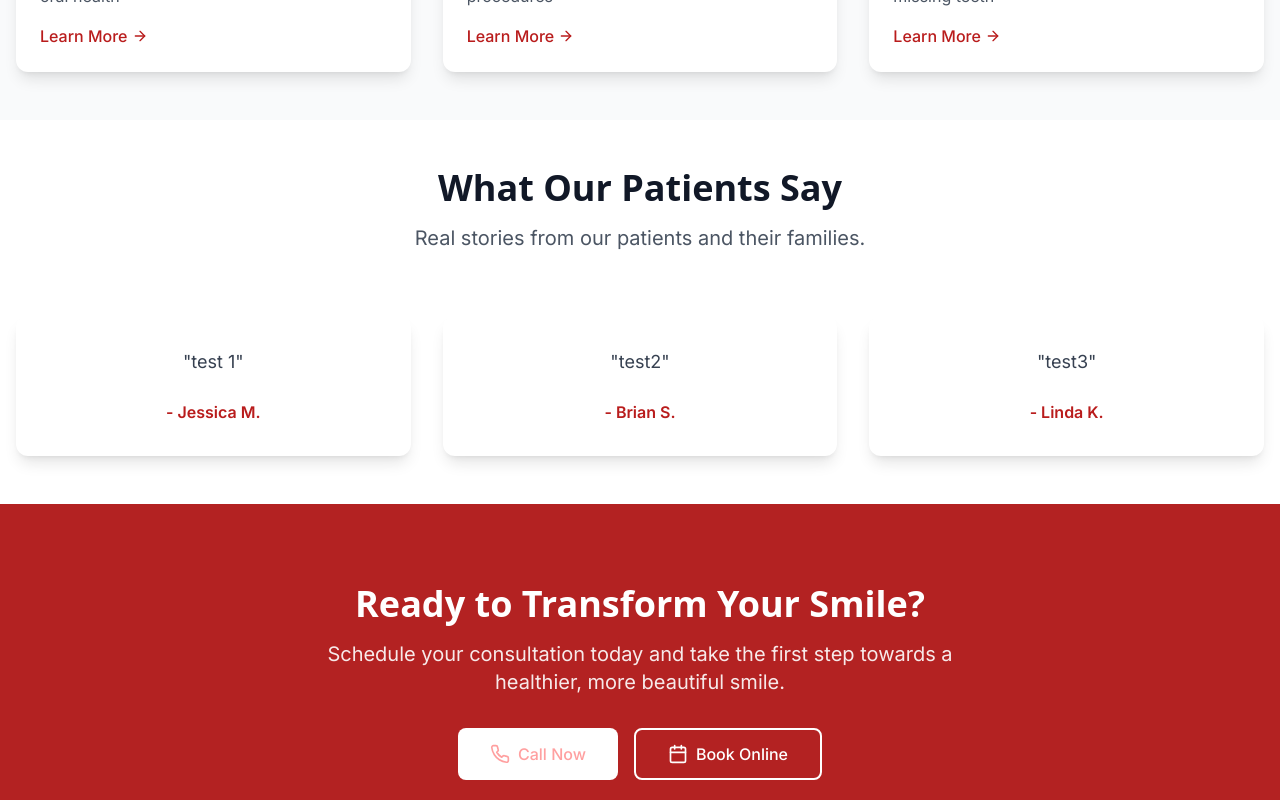
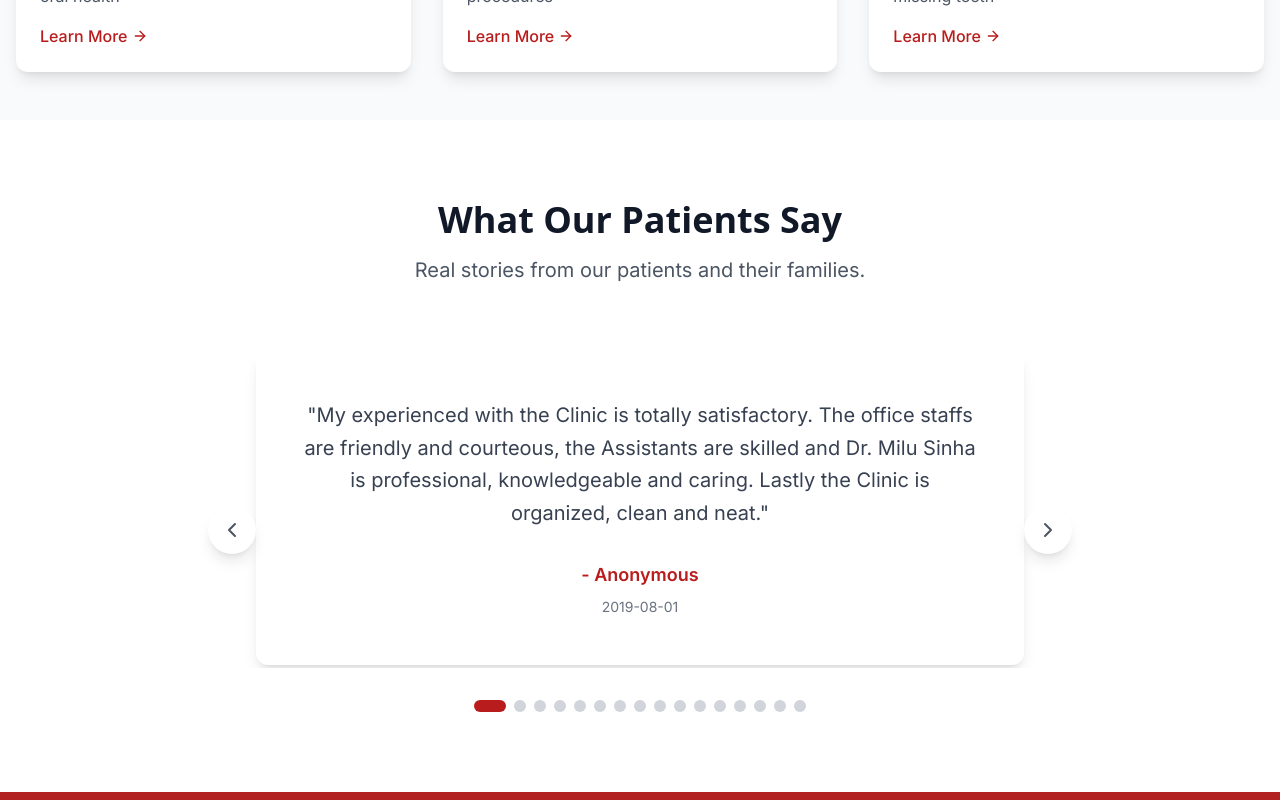
Before and after one commit to nikhil-s1nha/smzoWebsite, a Next.js app: page / in a window 1280 px wide. Shown: the part 1920-2720 px from the top of the page. Built offline with nearby package versions, Linux system fonts and the light colour scheme.

Commit message:
testimonials

```diff
--- a/app/page.tsx
+++ b/app/page.tsx
@@ -1,7 +1,8 @@
 'use client'
 
-import { motion } from 'framer-motion'
+import { motion, AnimatePresence } from 'framer-motion'
 import { useInView } from 'react-intersection-observer'
+import { useState, useEffect } from 'react'
 import {
   Heart,
   Shield,
@@ -12,7 +13,9 @@ import {
   CheckCircle,
   Phone,
   Calendar,
-  MapPin
+  MapPin,
+  ChevronLeft,
+  ChevronRight
 } from 'lucide-react'
 import Navigation from '@/components/Navigation'
 import Image from 'next/image';
@@ -66,18 +69,104 @@ export default function Home() {
 
   const testimonials = [
     {
-      name: "Jessica M.",
-      text: "test 1"
+      name: "Anonymous",
+      text: "My experienced with the Clinic is totally satisfactory. The office staffs are friendly and courteous, the Assistants are skilled and Dr. Milu Sinha is professional, knowledgeable and caring. Lastly the Clinic is organized, clean and neat.",
+      date: "2019-08-01"
     },
     {
-      name: "Brian S.",
-      text: "test2"
+      name: "Ryan Yamagata",
+      text: "Very caring and efficient staff.",
+      date: "2019-07-30"
     },
     {
-      name: "Linda K.",
-      text: "test3"
+      name: "Manish Gautam",
+      text: "Excellent.",
+      date: "2019-05-12"
+    },
+    {
+      name: "Ariana Aguilera",
+      text: "My kids love coming to the dentist. Dr. Sinha and her team are always friendly and provide excellent service.",
+      date: "2019-02-12"
+    },
+    {
+      name: "Chinh Pham",
+      text: "Thank you Dr. Milu Sinha for your gentle and kind care….Best regards.",
+      date: "2019-01-31"
+    },
+    {
+      name: "Reema Suresh",
+      text: "Brenda and Dr. Milu were great. I was very nervous about my wisdom teeth removal procedure and they put me at ease. They were very understanding and explained the procedure and addressed all my concerns. Dr. Phan was great as well. He is very specialized at what he does and was very thorough and quick. I did not feel any pain. I would definitely recommend Smile Zone Family Dental and will come back here again!",
+      date: "2018-11-12"
+    },
+    {
+      name: "Noor Mumtaz",
+      text: "Great staff and service. I take my kids here and they are wonderful with them to help decrease their anxiety about going to the dentist. The staff make it a relaxing experience.",
+      date: "2018-11-12"
+    },
+    {
+      name: "Francisco Ilog",
+      text: "An Excellent Dentist.. The best Dentist I have encountered.. Really care about her patients well being..",
+      date: "2018-10-31"
+    },
+    {
+      name: "Mohammed Hussain",
+      text: "Great Service and no waiting, friendly staff able to answer any questions.",
+      date: "2018-10-16"
+    },
+    {
+      name: "Abdul-Rahman Mohammed",
+      text: "I fully satisfied with Smile Zone Family Dental I e Dr Milu Sinha for my dental treatment. They are taking care of every patient with sincerity and utmost satisfaction to the patient",
+      date: "2018-07-21"
+    },
+    {
+      name: "Bobby Thomas",
+      text: "We loved the care and dedication the doctor has towards every aspect of the treatment. She was able to put me at ease and get my work done, to my expected levels. My family has been going to her for past 2 yrs and we have had no negative experiences.",
+      date: "2018-07-10"
+    },
+    {
+      name: "Lilian Maher",
+      text: "I started going to Smile Zone because it was near my work and home and loved it so much that after we moved, we traveled all the way from Oakland for dental visits. My oldest kid would always ask if he could go see Mr. Thirsty and friends. I was looking forward to bringing my twin babies to join the SZ family but I had to switch insurance otherwise we'd gladly make the trek for the most friendly and awesome dental office ever. They were not only great with kids but grown ups! We miss your wonderful dental team and wish you the best!",
+      date: "2018-04-21"
+    },
+    {
+      name: "Derrick Davis",
+      text: "I love milu! She has totally transformed my smile!!!! I am no longer embarrassed to smile in pictures!! My friends and family also go to her, they all thanked me for referring them to her. Milu is just pure GREATNESS",
+      date: "2017-11-12"
+    },
+    {
+      name: "Scarlett Mcintosh",
+      text: "She is the best dentist I've ever had. She listened to my concerns regarding my teeth and previous procedures, she explained what could be going on, and what steps I could take next. She obviously values informed consent and patients making the best decisions for themselves. She corrected poorly done fillings by a different dentist that had made my mouth uncomfortable for over a year. I like that she does the teeth cleanings to make sure she doesn't miss anything going on with your teeth. I feel very grateful to have such a great dentist that also accepts medi-cal. Her reviews were very reassuring and it was worth the long commute!!",
+      date: "2017-09-17"
+    },
+    {
+      name: "Katarina Raj",
+      text: "Since we started visiting Dr Milu Sinha it has always been a fun trip to the dentist's office. Everybody in her office is super nice – always cheerful and ready to help (whether it's rescheduling an appointment, babysitting my infant while I am getting my teeth checked or answering a million questions about a procedure). I also love how caring and patient they are with my 3-year-old son who usually does not want to go home from there.",
+      date: "2017-07-25"
+    },
+    {
+      name: "Shirley Henry",
+      text: "Let me first start off with saying I have a severe fear of dentist and that fear was part of what kept me from seeing a dentist for over 10 years. The entire staff team at Smile Zone were the most caring, understanding, gentle, and most patient dental office I have ever seen. I wish I could give this office 100 star rating. The dentist and each and every staff member go the extra mile to make you feel as comfortable as possible. For me I had not seen a dentist for more than 10 years I had to have multiple root canals done (ouch right) NO! The same day and even by the next day I felt little to no pain after the root canals. The staff went above and beyond to put my nerves at ease and they did a terrific job. I can't thank everyone at Smile Zone enough for the top notch service and care they provided to me. I will be scheduling appointments for my husband and my children as well. I would recommend Smile Zone to anyone looking for a kind, gentle, and caring dentist. Thank You to all the staff at Smile Zone Family Dental you are truly amazing.",
+      date: "2015-04-30"
     }
   ]
+
+  const [currentTestimonial, setCurrentTestimonial] = useState(0)
+
+  useEffect(() => {
+    const interval = setInterval(() => {
+      setCurrentTestimonial((prev) => (prev + 1) % testimonials.length)
+    }, 20000) // 20 seconds
+
+    return () => clearInterval(interval)
+  }, [testimonials.length])
+
+  const nextTestimonial = () => {
+    setCurrentTestimonial((prev) => (prev + 1) % testimonials.length)
+  }
+
+  const prevTestimonial = () => {
+    setCurrentTestimonial((prev) => (prev - 1 + testimonials.length) % testimonials.length)
+  }
 
   return (
     <div className="min-h-screen">
@@ -120,7 +209,7 @@ export default function Home() {
               />
               <h2 className="text-3xl font-bold text-gray-900 mb-2">Meet Dr. Milu Sinha</h2>
               <p className="text-lg text-gray-600 mb-6 max-w-md">
-                Dr. Sinha has been praciting
+              Dr. Milu Sinha, D.D.S, practices a full scope of general and cosmetic dentistry with 17 years of expertise ranging from porcelain crowns, dental implants, root canals, crowns and bridges .
               </p>
               <button
                 className="btn-primary px-8 py-3"
@@ -218,7 +307,7 @@ export default function Home() {
       </section>
 
       {/* Testimonials Section */}
-      <section className="py-12 bg-white">
+      <section className="py-20 bg-white">
         <div className="container mx-auto px-4">
           <motion.div
             initial={{ opacity: 0, y: 30 }}
@@ -234,19 +323,61 @@ export default function Home() {
             </p>
           </motion.div>
 
-          <div className="grid md:grid-cols-3 gap-8">
-            {testimonials.map((testimonial, index) => (
-              <motion.div
-                key={testimonial.name}
-                initial={{ opacity: 0, y: 30 }}
-                whileInView={{ opacity: 1, y: 0 }}
-                transition={{ duration: 0.6, delay: index * 0.1 }}
-                className="card p-8 text-center"
-              >
-                <p className="text-lg text-gray-700 mb-6">"{testimonial.text}"</p>
-                <div className="font-semibold text-primary-600">- {testimonial.name}</div>
-              </motion.div>
-            ))}
+          {/* Testimonials Carousel */}
+          <div className="relative max-w-4xl mx-auto">
+            <div className="relative h-80 overflow-hidden rounded-xl">
+              <AnimatePresence mode="wait">
+                <motion.div
+                  key={currentTestimonial}
+                  initial={{ opacity: 0, x: 100 }}
+                  animate={{ opacity: 1, x: 0 }}
+                  exit={{ opacity: 0, x: -100 }}
+                  transition={{ duration: 0.5 }}
+                  className="absolute inset-0 flex items-center justify-center"
+                >
+                  <div className="card p-12 text-center max-w-3xl">
+                    <p className="text-xl text-gray-700 mb-8 leading-relaxed">
+                      "{testimonials[currentTestimonial].text}"
+                    </p>
+                    <div className="font-semibold text-primary-600 text-lg">
+                      - {testimonials[currentTestimonial].name}
+                    </div>
+                    <div className="text-sm text-gray-500 mt-2">
+                      {testimonials[currentTestimonial].date}
+                    </div>
+                  </div>
+                </motion.div>
+              </AnimatePresence>
+            </div>
+
+            {/* Navigation Buttons */}
+            <button
+              onClick={prevTestimonial}
+              className="absolute left-4 top-1/2 transform -translate-y-1/2 bg-white rounded-full p-3 shadow-lg hover:shadow-xl transition-shadow duration-200 z-10"
+            >
+              <ChevronLeft className="w-6 h-6 text-gray-600" />
+            </button>
+            <button
+              onClick={nextTestimonial}
+              className="absolute right-4 top-1/2 transform -translate-y-1/2 bg-white rounded-full p-3 shadow-lg hover:shadow-xl transition-shadow duration-200 z-10"
+            >
+              <ChevronRight className="w-6 h-6 text-gray-600" />
+            </button>
+
+            {/* Dots Indicator */}
+            <div className="flex justify-center mt-8 space-x-2">
+              {testimonials.map((_, index) => (
+                <button
+                  key={index}
+                  onClick={() => setCurrentTestimonial(index)}
+                  className={`w-3 h-3 rounded-full transition-all duration-200 ${
+                    index === currentTestimonial
+                      ? 'bg-primary-600 w-8'
+                      : 'bg-gray-300 hover:bg-gray-400'
+                  }`}
+                />
+              ))}
+            </div>
           </div>
         </div>
       </section>
```
